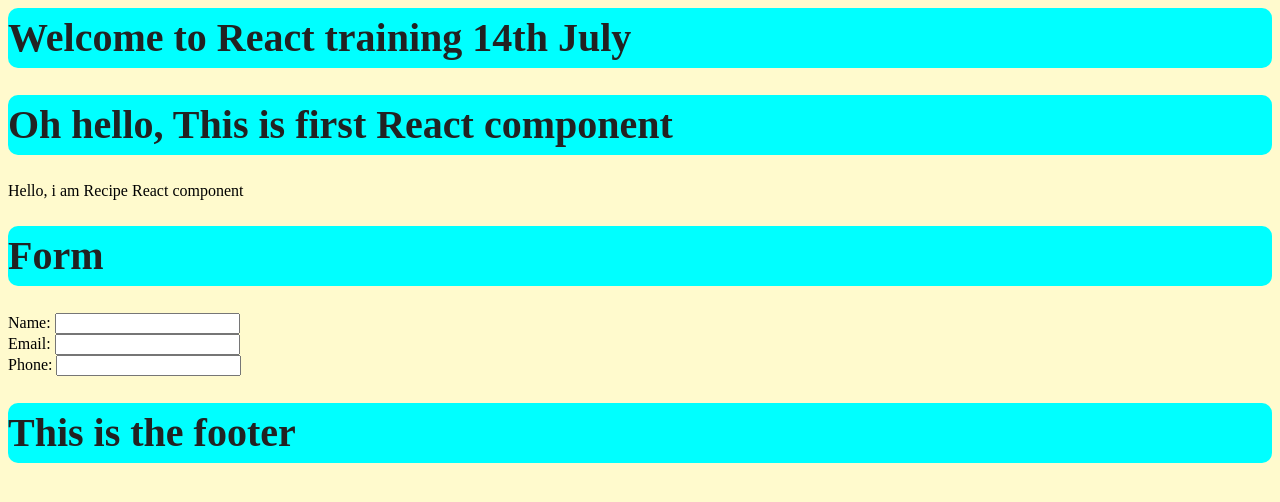
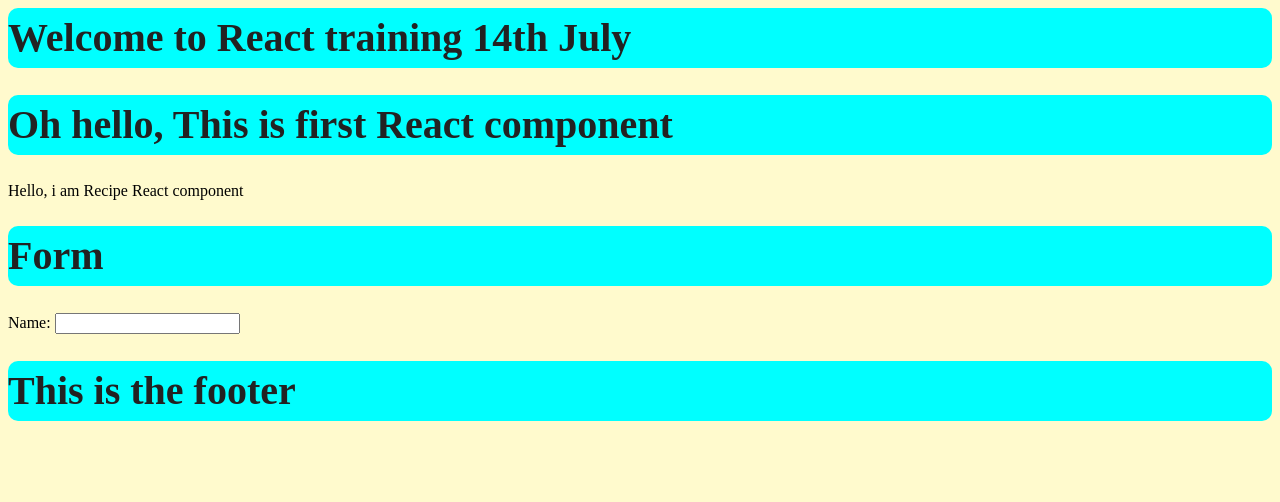
Before and after one commit to balramsinghindia/react-architecture, a React app: page / in a window 1280 px wide. Shown: the top 502 px of the page. Built offline with nearby package versions, Linux system fonts and the light colour scheme.

Commit message:
Added Validation

```diff
--- a/src/components/Form.jsx
+++ b/src/components/Form.jsx
@@ -12,6 +12,10 @@
     const phoneRegex = /^\d+$/;
     const  nameRegex = /[a-zA-z]{1,30}/;
 
+    function handleChange(value){
+        console.log("value", value);
+    }
+
      return (
         <>
             <h1>Form</h1>
@@ -20,21 +24,33 @@
                     inputType="text"
                     inputName="name"
                     label="Name: "
-                    regex ={nameRegex}
+                    validator={[
+                        {
+                            check: ['regex', nameRegex],
+                            message: "Regex custom message for name"
+                        },
+                        {
+                            check: ['maxLength', 20],
+                            message: "Name should be less than 20 characters"
+                        }
+                    ]}
+                    handleChange={handleChange}
                     />
 
-                    <Input
+                    {/* <Input
                     inputType="Email"
                     inputName="email"
                     label="Email: "
                     regex= {emailRegex}
+                    handleChange={handleChange}
                     />
 
                     <Input inputType="Number"
                     inputName="phone"
                     label="Phone: "
                     regex = {phoneRegex}
-                    />
+                    handleChange={handleChange}
+                    /> */}
                     {/* <DropDown
                     value={cities}
                     label="City :"
--- a/src/components/Input.jsx
+++ b/src/components/Input.jsx
@@ -1,19 +1,23 @@
 import './../scss/index.scss';
 import {useEffect, useState} from 'react';
 
-const Input =  ({label,inputType,inputName,regex}) => {
+const Input =  ({label,inputType,inputName,validator, handleChange}) => {
     const [error , setError] = useState('');
-    function handleChange(e) {
+    function handleInputChange(e) {
         const {name , value } = e.target;
-        if(!(regex.test(value)))
-            setError(`Invalid ${name}`);
-        else
-            setError('');
+        if(validator[0].check[0]==='regex'){
+            if(!(validator[0].check[1].test(value))) {
+                setError(validator[0].message);
+            } else {
+                setError('');
+                handleChange(value)
+            }
+        }
     }
     return (
         <div>
             <label>{label}</label>
-            <input type={inputType} name={inputName} onBlur={handleChange}/>
+            <input type={inputType} name={inputName} onBlur={handleInputChange}/>
             <div className="error">
                 {error}
             </div>
```
